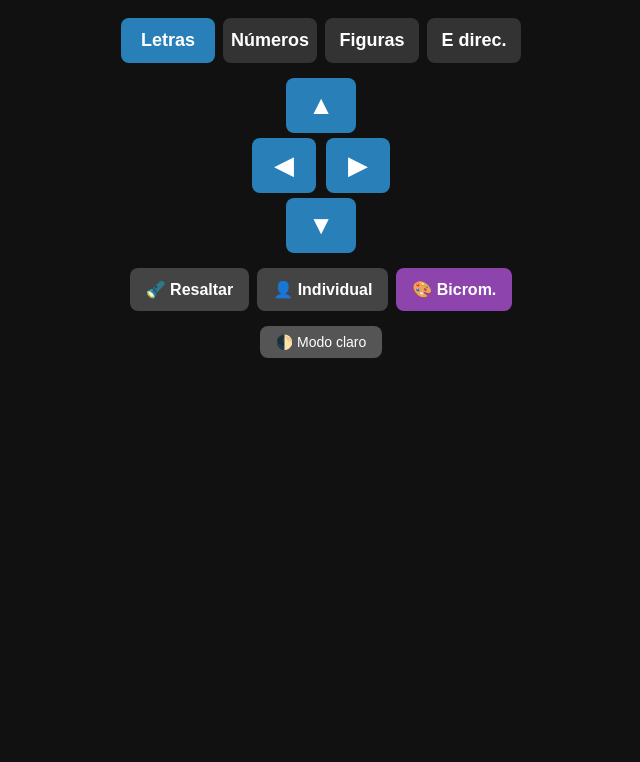
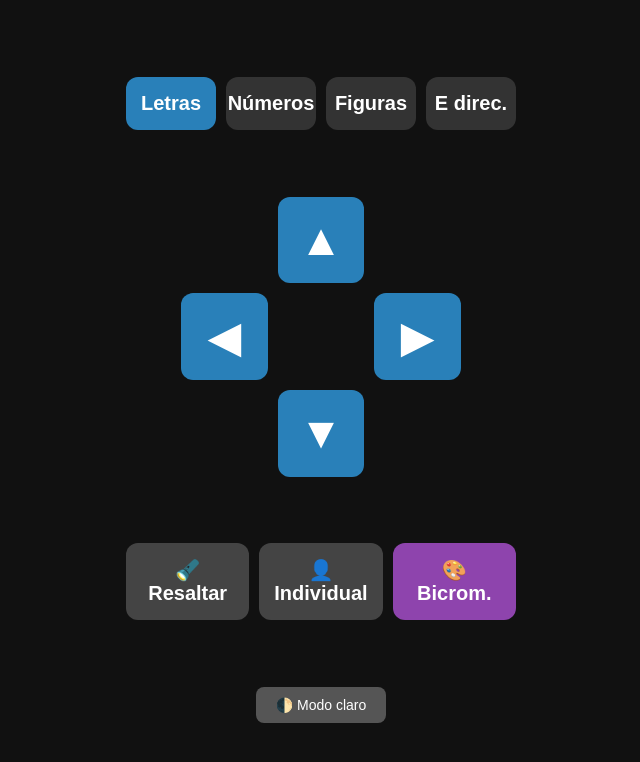
Before and after one commit to JPFeliciano97/boomerang-vision, a website: page public/remote.html in a window 1280 px wide. Shown: the whole page, without its empty margins (319-959 px from the left). Drawn offline with nearby package versions, Linux system fonts and the light colour scheme; no server answers.

Commit message:
Update remote.html
Optimizar control remoto para móviles con cruz direccional

```diff
--- a/public/remote.html
+++ b/public/remote.html
@@ -2,7 +2,7 @@
 <html lang="es">
 <head>
     <meta charset="UTF-8">
-    <meta name="viewport" content="width=device-width, initial-scale=1.0">
+    <meta name="viewport" content="width=device-width, initial-scale=1.0, user-scalable=no">
     <title>Control Remoto Boomerang</title>
     <script src="/socket.io/socket.io.js"></script>
     <style>
@@ -10,118 +10,176 @@
             --bg: #111;
             --text: #fff;
             --btn: #2980b9;
-            --btn-active: #3498db;
+            --btn-hover: #3498db;
             --special: #8e44ad;
+            --dim: #444;
         }
         .light-mode {
             --bg: #f5f5f5;
             --text: #222;
             --btn: #2980b9;
-            --btn-active: #3498db;
+            --btn-hover: #3498db;
             --special: #8e44ad;
+            --dim: #ccc;
         }
+        * { box-sizing: border-box; margin: 0; padding: 0; }
         body {
             font-family: system-ui, -apple-system, sans-serif;
             background: var(--bg);
             color: var(--text);
-            padding: 10px;
+            height: 100vh;
+            height: 100dvh;
             display: flex;
             flex-direction: column;
+            justify-content: space-evenly;
             align-items: center;
-            gap: 15px;
+            padding: 10px;
             transition: background 0.3s, color 0.3s;
+            user-select: none;
+            -webkit-user-select: none;
         }
-        .grid {
+
+        /* ── Modo (Letras, Números, Figuras, E direc.) ── */
+        .mode-grid {
             display: grid;
-            grid-template-columns: repeat(4,1fr);
-            gap: 8px;
+            grid-template-columns: repeat(4, 1fr);
+            gap: 10px;
             width: 100%;
             max-width: 400px;
+            padding: 0 5px;
         }
-        .grid button {
-            font-size: 18px;
-            padding: 12px 5px;
+        .mode-grid button {
+            font-size: clamp(14px, 3.5vw, 20px);
+            font-weight: 700;
+            padding: 15px 0;
             border: none;
-            border-radius: 8px;
+            border-radius: 12px;
             background: #333;
             color: #fff;
-            font-weight: 600;
+            transition: background 0.15s;
         }
-        .grid button.active-mode {
-            background: var(--btn);
-        }
-        .arrows {
-            display: flex;
-            flex-direction: column;
-            align-items: center;
-            gap: 5px;
-        }
-        .arrows .row {
-            display: flex;
-            gap: 10px;
-        }
-        .arrows button {
-            font-size: 26px;
-            padding: 12px 22px;
-            border: none;
-            border-radius: 8px;
+        .mode-grid button.active-mode {
             background: var(--btn);
             color: #fff;
         }
+        .light-mode .mode-grid button {
+            background: #ddd;
+            color: #222;
+        }
+        .light-mode .mode-grid button.active-mode {
+            background: var(--btn);
+            color: #fff;
+        }
+
+        /* ── Cruz direccional ── */
+        .dpad {
+            display: grid;
+            grid-template-columns: repeat(3, 1fr);
+            grid-template-rows: repeat(3, 1fr);
+            gap: 10px;
+            width: 70vmin;
+            height: 70vmin;
+            max-width: 280px;
+            max-height: 280px;
+        }
+        .dpad button {
+            font-size: clamp(30px, 8vw, 44px);
+            border: none;
+            border-radius: 12px;
+            background: var(--btn);
+            color: #fff;
+            display: flex;
+            align-items: center;
+            justify-content: center;
+            transition: background 0.15s, transform 0.1s;
+        }
+        .dpad button:active {
+            background: var(--btn-hover);
+            transform: scale(0.92);
+        }
+        .dpad .empty {
+            background: transparent;
+            pointer-events: none;
+        }
+
+        /* ── Botones de función ── */
         .function-btns {
             display: flex;
-            flex-wrap: wrap;
-            justify-content: center;
-            gap: 8px;
+            width: 100%;
+            max-width: 400px;
+            gap: 10px;
+            padding: 0 5px;
         }
         .function-btns button {
-            font-size: 16px;
-            padding: 12px 16px;
+            flex: 1;
+            font-size: clamp(14px, 3.5vw, 20px);
+            font-weight: 700;
+            padding: 15px 0;
+            border: none;
+            border-radius: 12px;
+            background: var(--dim);
+            color: #fff;
+            transition: background 0.15s;
+        }
+        .function-btns button.special {
+            background: var(--special);
+        }
+        .light-mode .function-btns button {
+            background: #ddd;
+            color: #222;
+        }
+        .light-mode .function-btns button.special {
+            background: var(--special);
+            color: #fff;
+        }
+
+        /* ── Toggle tema ── */
+        #theme-toggle {
+            font-size: 14px;
+            padding: 10px 20px;
             border: none;
             border-radius: 8px;
-            background: #444;
-            color: #fff;
-            font-weight: 600;
-        }
-        .function-btns button.special { background: var(--special); }
-        #theme-toggle {
-            font-size: 14px;
-            padding: 8px 16px;
             background: #555;
             color: #fff;
-            border: none;
-            border-radius: 8px;
+            transition: background 0.2s;
         }
-        button:active { filter: brightness(0.9); transform: scale(0.96); }
+        .light-mode #theme-toggle {
+            background: #aaa;
+            color: #000;
+        }
+        button:active { filter: brightness(0.9); }
     </style>
 </head>
 <body>
-    <!-- Botones de modo -->
-    <div class="grid" id="mode-buttons">
-        <button onclick="enviar('Mode:letters')" class="active-mode">Letras</button>
-        <button onclick="enviar('Mode:numbers')">Números</button>
-        <button onclick="enviar('Mode:pediatric')">Figuras</button>
-        <button onclick="enviar('Mode:e_directional')">E direc.</button>
+    <!-- Modo -->
+    <div class="mode-grid" id="mode-buttons">
+        <button data-mode="letters" class="active-mode">Letras</button>
+        <button data-mode="numbers">Números</button>
+        <button data-mode="pediatric">Figuras</button>
+        <button data-mode="e_directional">E direc.</button>
     </div>
 
-    <!-- Flechas de navegación -->
-    <div class="arrows">
+    <!-- Cruz direccional -->
+    <div class="dpad">
+        <div class="empty"></div>
         <button onclick="enviar('ArrowUp')">▲</button>
-        <div class="row">
-            <button onclick="enviar('ArrowLeft')">◀</button>
-            <button onclick="enviar('ArrowRight')">▶</button>
-        </div>
+        <div class="empty"></div>
+        <button onclick="enviar('ArrowLeft')">◀</button>
+        <div class="empty"></div>
+        <button onclick="enviar('ArrowRight')">▶</button>
+        <div class="empty"></div>
         <button onclick="enviar('ArrowDown')">▼</button>
+        <div class="empty"></div>
     </div>
 
-    <!-- Botones de función -->
+    <!-- Funciones -->
     <div class="function-btns">
-        <button onclick="enviar('KeyR')">🔦 Resaltar</button>
-        <button onclick="enviar('KeyU')">👤 Individual</button>
-        <button onclick="enviar('KeyB')" class="special">🎨 Bicrom.</button>
+        <button onclick="enviar('KeyR')">🔦<br>Resaltar</button>
+        <button onclick="enviar('KeyU')">👤<br>Individual</button>
+        <button onclick="enviar('KeyB')" class="special">🎨<br>Bicrom.</button>
     </div>
 
-    <!-- Toggle modo oscuro / claro -->
+    <!-- Tema -->
     <button id="theme-toggle" onclick="toggleTheme()">🌓 Modo claro</button>
 
     <script>
@@ -134,17 +192,26 @@
             }
         }
 
-        // Mantener resaltado el botón del modo activo (se actualiza desde el servidor)
+        // Configurar botones de modo con data-mode
+        document.querySelectorAll('#mode-buttons button').forEach(btn => {
+            btn.addEventListener('click', () => {
+                enviar('Mode:' + btn.dataset.mode);
+            });
+        });
+
+        // Actualizar botón activo cuando el servidor notifica el modo
         socket.on('modo', (modo) => {
-            document.querySelectorAll('#mode-buttons button').forEach(btn => btn.classList.remove('active-mode'));
-            const activo = document.querySelector(`#mode-buttons button[onclick="enviar('Mode:${modo}')"]`);
-            if (activo) activo.classList.add('active-mode');
+            document.querySelectorAll('#mode-buttons button').forEach(btn => {
+                btn.classList.toggle('active-mode', btn.dataset.mode === modo);
+            });
         });
 
         function toggleTheme() {
             document.body.classList.toggle('light-mode');
             const btn = document.getElementById('theme-toggle');
-            btn.textContent = document.body.classList.contains('light-mode') ? '🌓 Modo oscuro' : '🌓 Modo claro';
+            btn.textContent = document.body.classList.contains('light-mode')
+                ? '🌓 Modo oscuro'
+                : '🌓 Modo claro';
         }
     </script>
 </body>
```
